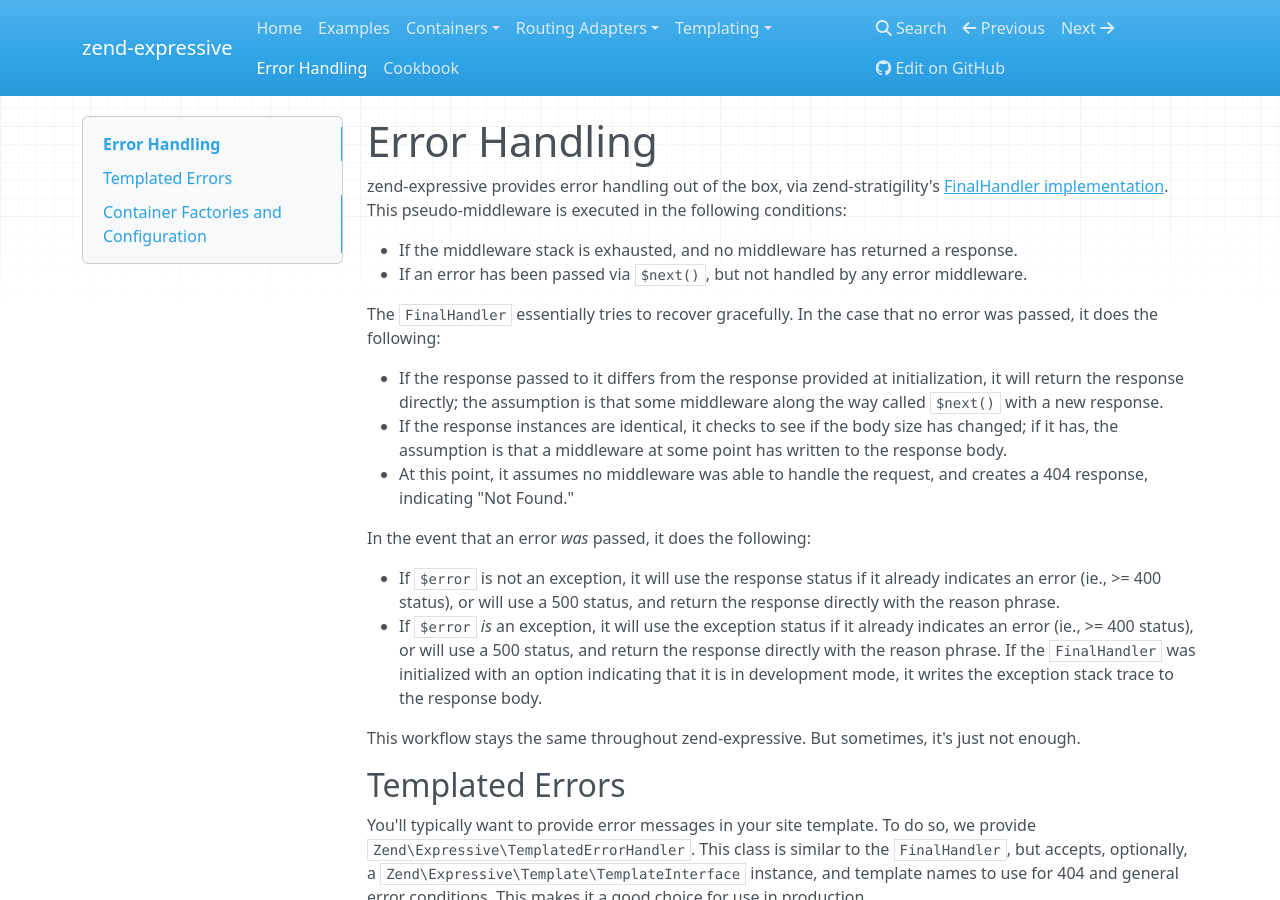
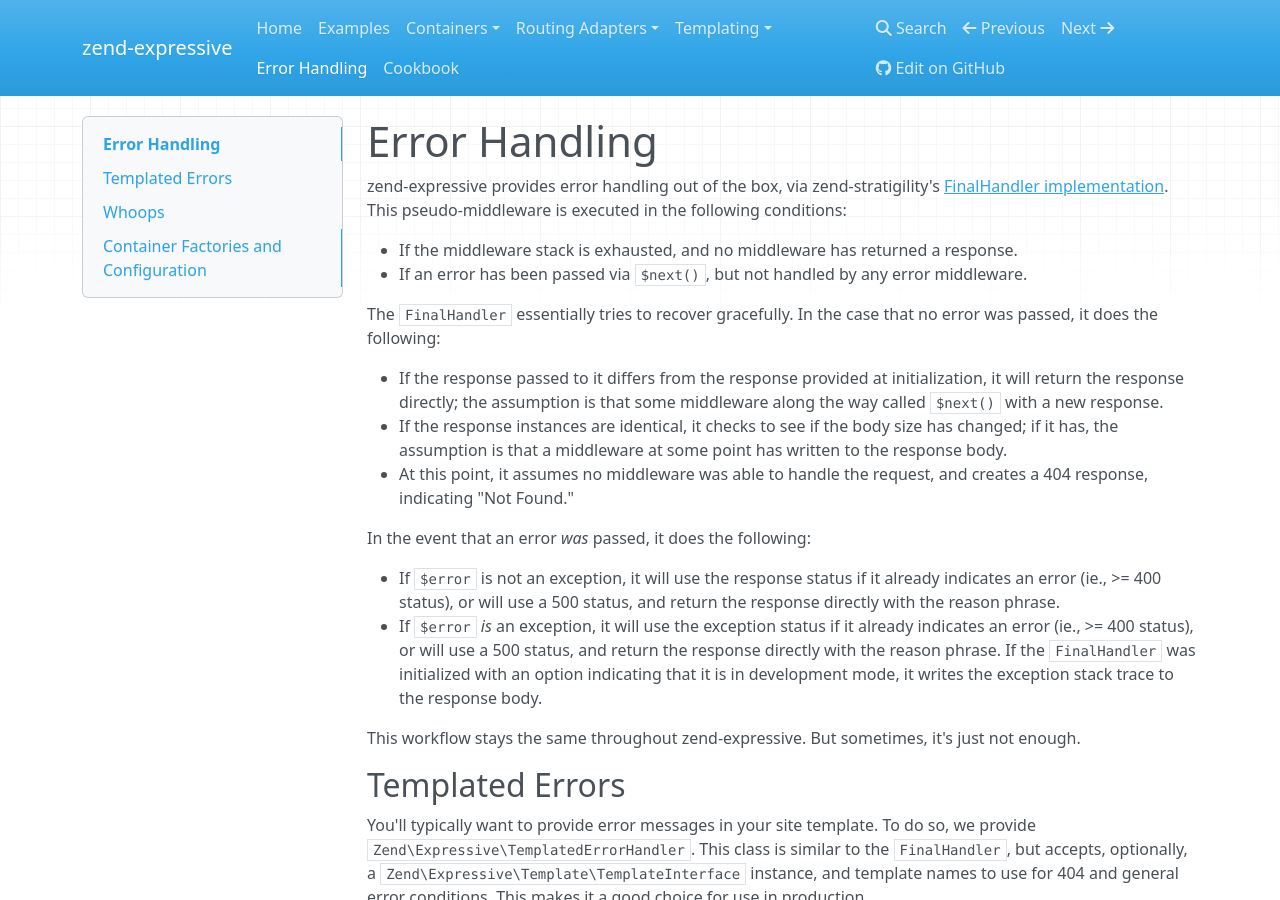
Before and after one commit to zendframework/zend-expressive, an MkDocs documentation site: the page built from doc/book/error-handling.md, in a window 1280 px wide and 900 px high. Built offline with MkDocs 1.6.1, drawn with Linux system fonts in a browser that asks for light colours; nearby versions of some CDN libraries; old or Windows-style settings are respelled for this version of MkDocs.

Commit message:
Promote whoops one level

```diff
--- a/doc/book/error-handling.md
+++ b/doc/book/error-handling.md
@@ -56,7 +56,7 @@
 templated capabilities, by omitting the `TemplateInterface` instance when instantiating it. In this
 case, the response message bodies will be empty, though the response status will reflect the error.
 
-### Whoops
+## Whoops
 
 [whoops](http://filp.github.io/whoops/) is a library for providing a more usable UI around
 exceptions and PHP errors. We provide integration with this library through
```
